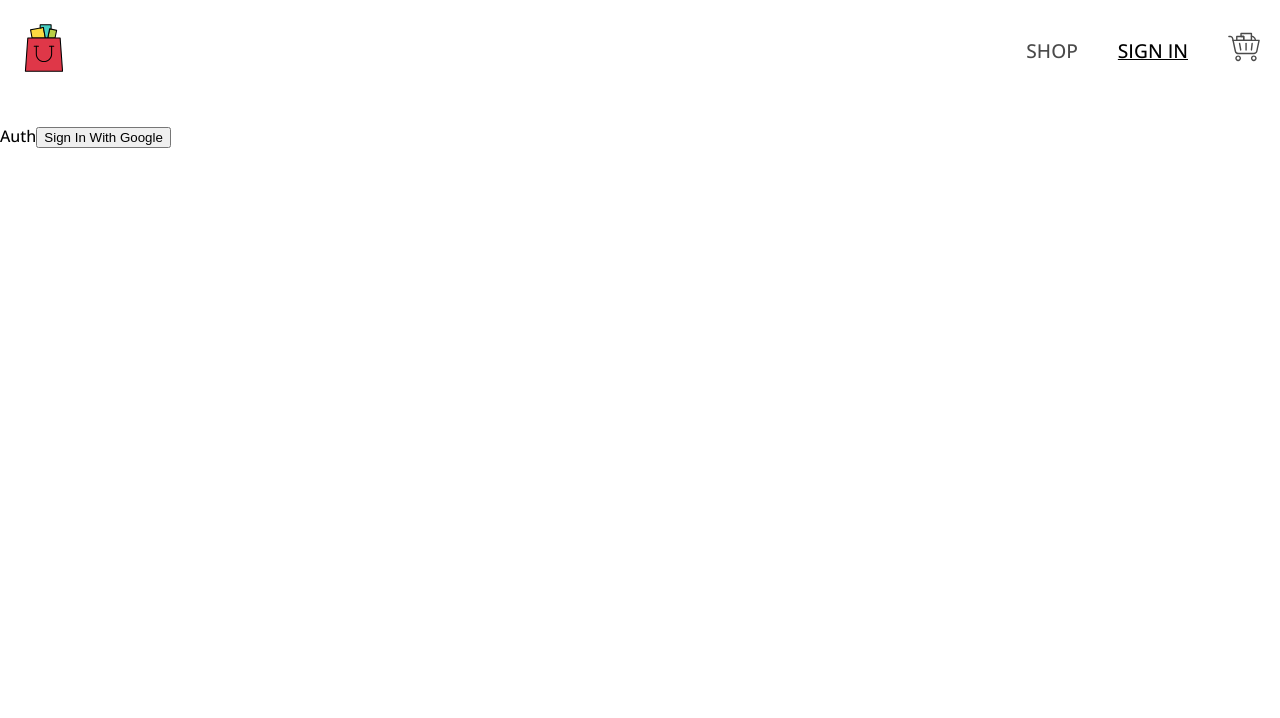
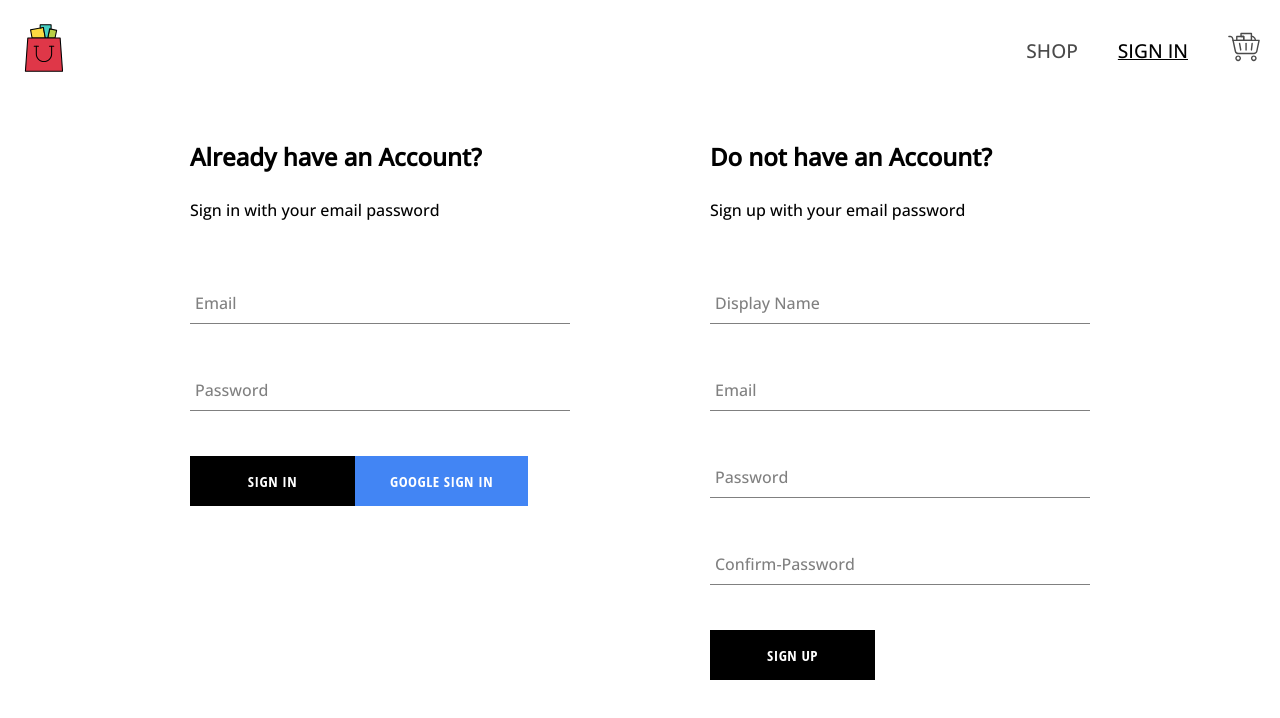
Before and after one commit to nimeshthapar/cloth-shop, a React (Create React App) app: page /auth in a window 1280 px wide. Shown: the top 718 px of the page. Built offline with nearby package versions, Linux system fonts and the light colour scheme.

Commit message:
Auth Page Completed

```diff
--- a/src/App.js
+++ b/src/App.js
@@ -1,7 +1,61 @@
-import { createBrowserRouter } from 'react-router-dom';
+import { createBrowserRouter, redirect } from 'react-router-dom';
 import Navigation from './components/Navigation/navigation';
 import Auth from './pages/auth.page';
 import Home from './pages/home.page';
+import {
+	createUserWithEmailHandler,
+	createUserDocHandler,
+	signInWithEmailAndPasswordHandler,
+} from './util/firebase.util';
+
+const authActionHandler = async ({ request }) => {
+	const data = Object.fromEntries(await request.formData());
+	if ('displayName' in data) {
+		if (data.password !== data.confirmPassword) {
+			alert("Password Doesn't Match");
+			return null;
+		}
+
+		try {
+			const { user } = await createUserWithEmailHandler(
+				data.email,
+				data.password
+			);
+			await createUserDocHandler(user, { displayName: data.displayName });
+		} catch (err) {
+			if (err.code === 'auth/email-already-in-use') {
+				alert('User Already Exists');
+			} else {
+				console.log('Error Occured: ', err.message);
+			}
+			return null;
+		}
+	} else {
+		try {
+			const response = await signInWithEmailAndPasswordHandler(
+				data.email,
+				data.password
+			);
+
+			console.log(response);
+		} catch (err) {
+			switch (err.code) {
+				case 'auth/wrong-password':
+					alert('Incorrect Password');
+					break;
+				case 'auth/user-not-found':
+					alert('No User Found!');
+					break;
+				default:
+					console.log('Error Occured: ', err.message);
+			}
+			return null;
+		}
+	}
+	console.log('here');
+
+	return redirect('/');
+};
 
 export const router = createBrowserRouter([
 	{
@@ -19,6 +73,7 @@ export const router = createBrowserRouter([
 			{
 				path: '/auth',
 				element: <Auth />,
+				action: authActionHandler,
 			},
 			{
 				path: '/cart',
--- /dev/null
+++ b/src/components/button/button.jsx
@@ -0,0 +1,21 @@
+import React from 'react';
+import './button.styles.scss';
+
+const BUTTON_CLASSES_TYPES = {
+	google: 'google-sign-in',
+	inverted: 'inverted',
+	default: 'default',
+};
+
+const Button = ({ children, classType, ...others }) => {
+	return (
+		<button
+			className={`button-container ${BUTTON_CLASSES_TYPES[classType]}`}
+			{...others}
+		>
+			{children}
+		</button>
+	);
+};
+
+export default Button;
--- /dev/null
+++ b/src/components/button/button.styles.scss
@@ -0,0 +1,46 @@
+.button-container {
+  min-width: 165px;
+  width: auto;
+  height: 50px;
+  letter-spacing: 0.5px;
+  line-height: 50px;
+  padding: 0 35px 0 35px;
+  font-size: 15px;
+  background-color: black;
+  color: white;
+  text-transform: uppercase;
+  font-family: 'Open Sans Condensed';
+  font-weight: bolder;
+  border: none;
+  cursor: pointer;
+  display: flex;
+  justify-content: center;
+
+  &:hover {
+    background-color: white;
+    color: black;
+    border: 1px solid black;
+  }
+
+  &.google-sign-in {
+    background-color: #4285f4;
+    color: white;
+
+    &:hover {
+      background-color: #357ae8;
+      border: none;
+    }
+  }
+
+  &.inverted {
+    background-color: white;
+    color: black;
+    border: 1px solid black;
+
+    &:hover {
+      background-color: black;
+      color: white;
+      border: none;
+    }
+  }
+}
--- /dev/null
+++ b/src/components/form-input/form-input.jsx
@@ -0,0 +1,24 @@
+import React, { useState } from 'react';
+import './form-input.styles.scss';
+
+const FormInput = ({ label, inputdata }) => {
+	const [val, setVal] = useState('');
+	const changeHandler = (e) => {
+		setVal(e.target.value);
+	};
+	return (
+		<div className="group">
+			<label className={`${val ? 'shrink' : ''} form-input-label`}>
+				{label}
+			</label>
+			<input
+				className="form-input"
+				{...inputdata}
+				onChange={changeHandler}
+				value={val}
+			/>
+		</div>
+	);
+};
+
+export default FormInput;
--- /dev/null
+++ b/src/components/form-input/form-input.styles.scss
@@ -0,0 +1,55 @@
+$sub-color: grey;
+$main-color: black;
+
+@mixin shrinkLabel {
+	top: -14px;
+	font-size: 12px;
+	color: $main-color;
+}
+
+.group {
+	position: relative;
+	margin: 45px 0;
+
+	.form-input {
+		background: none;
+		background-color: white;
+		color: $sub-color;
+		font-size: 18px;
+		padding: 10px 10px 10px 5px;
+		display: block;
+		width: 100%;
+		border: none;
+		border-radius: 0;
+		border-bottom: 1px solid $sub-color;
+		margin: 25px 0;
+
+		&:focus {
+			outline: none;
+		}
+
+		&:focus ~ .form-input-label {
+			@include shrinkLabel();
+		}
+	}
+
+	input[type='password'] {
+		letter-spacing: 0.3em;
+	}
+
+	.form-input-label {
+		color: $sub-color;
+		font-size: 16px;
+		font-weight: 500;
+		font-family: 'Open Sans';
+		position: absolute;
+		pointer-events: none;
+		left: 5px;
+		top: 10px;
+		transition: 300ms ease all;
+
+		&.shrink {
+			@include shrinkLabel();
+		}
+	}
+}
--- /dev/null
+++ b/src/components/sign-in-form/sign-in-form.jsx
@@ -0,0 +1,54 @@
+import { Form, useNavigate } from 'react-router-dom';
+import {
+	createUserDocHandler,
+	signInWithGooglePopup,
+} from '../../util/firebase.util';
+import Button from '../button/button';
+import FormInput from '../form-input/form-input';
+
+const SignInForm = () => {
+	const navigate = useNavigate();
+	const signInGoogleHandler = async () => {
+		const { user } = await signInWithGooglePopup();
+		await createUserDocHandler(user);
+		navigate('/');
+	};
+	return (
+		<div className="sign-in-form-container">
+			<h2>Already have an Account?</h2>
+			<p>Sign in with your email password</p>
+			<Form method="post">
+				<FormInput
+					label="Email"
+					inputdata={{
+						required: true,
+						name: 'email',
+						type: 'text',
+					}}
+				/>
+				<FormInput
+					label="Password"
+					inputdata={{
+						required: true,
+						name: 'password',
+						type: 'password',
+					}}
+				/>
+				<div className="form-actions">
+					<Button classType={'default'} type="submit">
+						Sign In
+					</Button>
+					<Button
+						classType={'google'}
+						type="button"
+						onClick={signInGoogleHandler}
+					>
+						Google Sign In
+					</Button>
+				</div>
+			</Form>
+		</div>
+	);
+};
+
+export default SignInForm;
--- /dev/null
+++ b/src/components/sign-up-form/sign-up-form.jsx
@@ -0,0 +1,54 @@
+import React from 'react';
+import { Form } from 'react-router-dom';
+import Button from '../button/button';
+import FormInput from '../form-input/form-input';
+
+const SignUpForm = () => {
+	return (
+		<div className="sign-up-form-container">
+			<h2>Do not have an Account?</h2>
+			<p>Sign up with your email password</p>
+			<Form method="post">
+				<FormInput
+					label="Display Name"
+					inputdata={{
+						required: true,
+						name: 'displayName',
+						type: 'name',
+					}}
+				/>
+				<FormInput
+					label="Email"
+					inputdata={{
+						required: true,
+						name: 'email',
+						type: 'text',
+					}}
+				/>
+				<FormInput
+					label="Password"
+					inputdata={{
+						required: true,
+						name: 'password',
+						type: 'password',
+					}}
+				/>
+				<FormInput
+					label="Confirm-Password"
+					inputdata={{
+						required: true,
+						name: 'confirmPassword',
+						type: 'password',
+					}}
+				/>
+				<div className="form-actions">
+					<Button classType={'default'} type="submit">
+						Sign Up
+					</Button>
+				</div>
+			</Form>
+		</div>
+	);
+};
+
+export default SignUpForm;
--- a/src/index.scss
+++ b/src/index.scss
@@ -12,3 +12,24 @@ code {
 	font-family: source-code-pro, Menlo, Monaco, Consolas, 'Courier New',
 		monospace;
 }
+
+.form-container {
+	display: flex;
+	width: 900px;
+	margin: 30px auto;
+	justify-content: space-between;
+}
+
+.sign-in-form-container,
+.sign-up-form-container {
+	width: 380px;
+	display: flex;
+	flex-direction: column;
+	h2 {
+		margin: 10px 0;
+	}
+	.form-actions {
+		display: flex;
+		align-items: center;
+	}
+}
--- a/src/pages/auth.page.jsx
+++ b/src/pages/auth.page.jsx
@@ -1,20 +1,12 @@
 import React from 'react';
-import {
-	createUserDocHandler,
-	signInWithGooglePopup,
-} from '../util/firebase.util';
+import SignInForm from '../components/sign-in-form/sign-in-form';
+import SignUpForm from '../components/sign-up-form/sign-up-form';
 
 const Auth = () => {
-	const signInGoogleHandler = async () => {
-		const { user } = await signInWithGooglePopup();
-		const userDocRef = await createUserDocHandler(user);
-	};
 	return (
-		<div>
-			Auth
-			<button type="btn" onClick={signInGoogleHandler}>
-				Sign In With Google
-			</button>
+		<div className="form-container">
+			<SignInForm />
+			<SignUpForm />
 		</div>
 	);
 };
--- a/src/util/firebase.util.js
+++ b/src/util/firebase.util.js
@@ -2,8 +2,9 @@ import { initializeApp } from 'firebase/app';
 import {
 	getAuth,
 	signInWithPopup,
-	// signInWithRedirect,
 	GoogleAuthProvider,
+	createUserWithEmailAndPassword,
+	signInWithEmailAndPassword,
 } from 'firebase/auth';
 import { getFirestore, getDoc, doc, setDoc } from 'firebase/firestore';
 /*const firebaseConfig = {
@@ -36,7 +37,7 @@ export const signInWithGooglePopup = () => signInWithPopup(auth, provider);
 
 export const db = getFirestore(app);
 
-export const createUserDocHandler = async (userData) => {
+export const createUserDocHandler = async (userData, config = {}) => {
 	const userDocRef = doc(db, 'users', userData.uid);
 
 	const userSnapshot = await getDoc(userDocRef);
@@ -48,6 +49,7 @@ export const createUserDocHandler = async (userData) => {
 				displayName,
 				email,
 				createdAt,
+				...config,
 			});
 		} catch (err) {
 			console.log('There is error: ', err.message);
@@ -55,3 +57,13 @@ export const createUserDocHandler = async (userData) => {
 	}
 	return userDocRef;
 };
+
+export const createUserWithEmailHandler = async (email, password) => {
+	if (!email || !password) return;
+	return await createUserWithEmailAndPassword(auth, email, password);
+};
+
+export const signInWithEmailAndPasswordHandler = async (email, password) => {
+	if (!email || !password) return;
+	return await signInWithEmailAndPassword(auth, email, password);
+};
```
